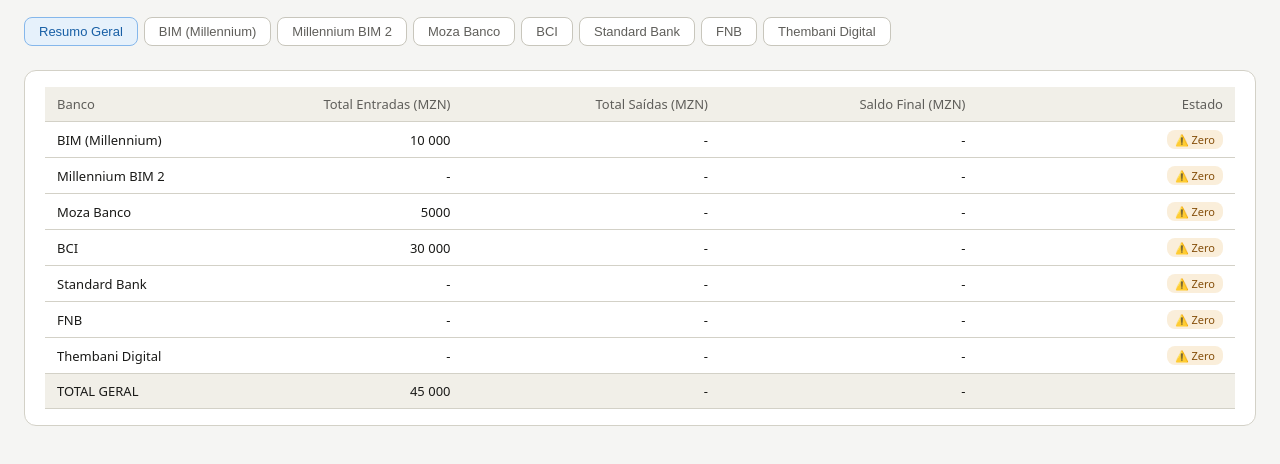
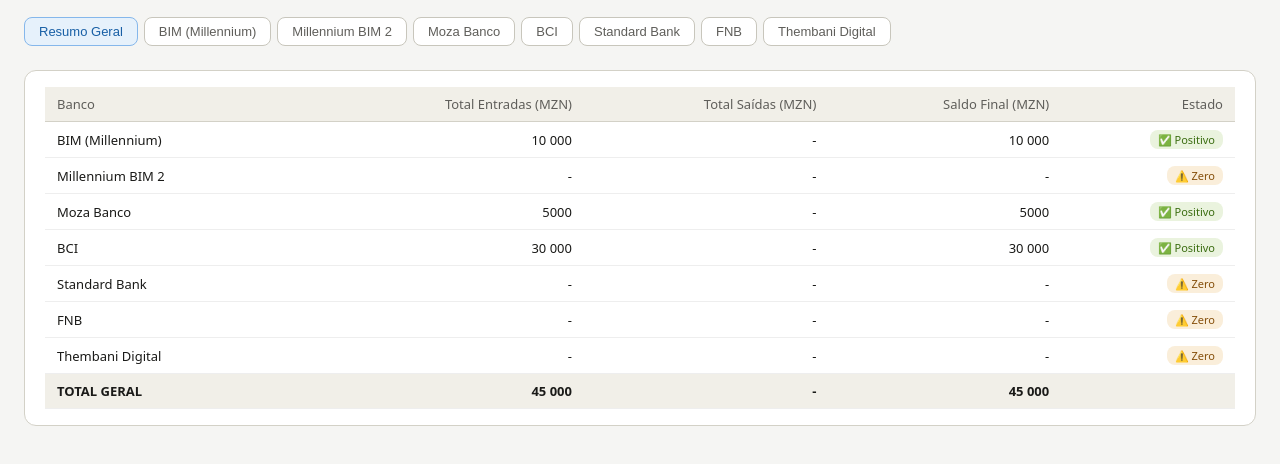
Before and after one commit to VAMOS-tecnico/CONTROLO-FINANCEIRO, a plain HTML site: page index.html in a window 1280 px wide. Shown: the part 54-518 px from the top of the page. Drawn offline with Linux system fonts and the light colour scheme.

Commit message:
Update index.html

```diff
--- a/index.html
+++ b/index.html
@@ -4,13 +4,12 @@
 <meta charset="UTF-8">
 <meta name="viewport" content="width=device-width, initial-scale=1.0">
 <title>Controlo Bancário</title>
-<link rel="stylesheet" href="https://cdn.jsdelivr.net/npm/@tabler/icons-webfont@2.44.0/tabler-icons.min.css">
 <style>
 *{box-sizing:border-box;margin:0;padding:0}
 body{font-family:system-ui,-apple-system,sans-serif;background:#f5f5f3;color:#1a1a18;min-height:100vh;padding:1.5rem}
 h1{font-size:20px;font-weight:500;margin-bottom:1.25rem;color:#1a1a18}
 .tabs{display:flex;gap:6px;flex-wrap:wrap;margin-bottom:1.5rem}
-.tab{padding:6px 14px;border-radius:8px;border:0.5px solid #c8c6bc;background:#fff;cursor:pointer;font-size:13px;color:#5f5e5a;transition:all .15s}
+.tab{padding:6px 14px;border-radius:8px;border:1px solid #c8c6bc;background:#fff;cursor:pointer;font-size:13px;color:#5f5e5a;transition:all .15s}
 .tab.active{background:#e6f1fb;color:#185fa5;border-color:#85b7eb;font-weight:500}
 .tab:hover:not(.active){background:#f1efe8}
 .page{display:none}.page.active{display:block}
@@ -21,27 +20,27 @@
 .metric-value{font-size:20px;font-weight:500;color:#1a1a18}
 .metric-value.green{color:#3b6d11}
 .metric-value.red{color:#a32d2d}
-.card{background:#fff;border:0.5px solid #d3d1c7;border-radius:12px;padding:1rem 1.25rem;margin-bottom:1rem;overflow-x:auto}
-table{width:100%;border-collapse:collapse;font-size:12px;table-layout:fixed}
-th{background:#f1efe8;color:#5f5e5a;padding:6px 8px;text-align:right;font-weight:500;border-bottom:0.5px solid #d3d1c7}
-th:first-child{text-align:left;width:160px}
-td{padding:5px 8px;text-align:right;border-bottom:0.5px solid #d3d1c7;color:#1a1a18}
-td:first-child{text-align:left;color:#5f5e5a}
-tr.total td{font-weight:500;background:#f1efe8;color:#1a1a18}
+.card{background:#fff;border:1px solid #d3d1c7;border-radius:12px;padding:1rem 1.25rem;margin-bottom:1rem;overflow-x:auto}
+table{width:100%;border-collapse:collapse;font-size:12px}
+th{background:#f1efe8;color:#5f5e5a;padding:6px 8px;text-align:right;font-weight:500;border-bottom:1px solid #d3d1c7;white-space:nowrap}
+th:first-child{text-align:left;min-width:150px}
+td{padding:4px 6px;text-align:right;border-bottom:1px solid #eee;color:#1a1a18;white-space:nowrap}
+td:first-child{text-align:left;color:#5f5e5a;min-width:150px}
+tr.total td{font-weight:600;background:#f1efe8;color:#1a1a18}
 tr.total td:first-child{color:#1a1a18}
-input[type=number]{width:100%;text-align:right;background:transparent;border:none;font-size:12px;color:#185fa5;font-family:inherit;padding:2px 0}
-input[type=number]:focus{outline:none;background:#e6f1fb;border-radius:3px}
-input[type=number]::-webkit-inner-spin-button{opacity:0}
+.cell-input{width:72px;text-align:right;background:#fff;border:1px solid #c8c6bc;border-radius:4px;font-size:12px;color:#185fa5;font-family:inherit;padding:3px 5px;display:block}
+.cell-input:focus{outline:none;border-color:#85b7eb;background:#e6f1fb}
 .resumo-table{width:100%;border-collapse:collapse;font-size:13px}
-.resumo-table th{background:#f1efe8;padding:8px 12px;text-align:right;font-weight:500;color:#5f5e5a;border-bottom:0.5px solid #d3d1c7}
+.resumo-table th{background:#f1efe8;padding:8px 12px;text-align:right;font-weight:500;color:#5f5e5a;border-bottom:1px solid #d3d1c7}
 .resumo-table th:first-child{text-align:left}
-.resumo-table td{padding:8px 12px;text-align:right;border-bottom:0.5px solid #d3d1c7;color:#1a1a18}
+.resumo-table td{padding:8px 12px;text-align:right;border-bottom:1px solid #eee;color:#1a1a18}
 .resumo-table td:first-child{text-align:left;font-weight:500}
+.resumo-table tr.total td{font-weight:600;background:#f1efe8}
 .badge{display:inline-block;padding:2px 8px;border-radius:8px;font-size:11px;font-weight:500}
 .badge.pos{background:#eaf3de;color:#3b6d11}
 .badge.neg{background:#fcebeb;color:#a32d2d}
 .badge.zero{background:#faeeda;color:#854f0b}
-@media(max-width:600px){th:first-child{width:110px}th,td{padding:4px 5px;font-size:11px}}
+@media(max-width:600px){th:first-child,td:first-child{min-width:100px}.cell-input{width:58px}}
 </style>
 </head>
 <body>
@@ -55,164 +54,181 @@
 const ENTRADA_ROWS=['Depósito em Dinheiro','Transferência Recebida','Outros Rendimentos'];
 const SAIDA_ROWS=['Levantamento em Dinheiro','Transferência Enviada','Pagamento de Serviços','Outras Despesas'];
 
-function fmt(n){if(!n||n===0)return '-';return n.toLocaleString('pt-MZ',{minimumFractionDigits:0,maximumFractionDigits:0});}
+// state[bankIdx][section][rowIdx][monthIdx]
+const state = BANKS.map(() => ({
+  entradas: ENTRADA_ROWS.map(() => Array(12).fill(0)),
+  saidas:   SAIDA_ROWS.map(()   => Array(12).fill(0))
+}));
 
-const state={};
-BANKS.forEach(b=>{
-  state[b]={entradas:{},saidas:{},saldo_inicial:Array(12).fill(0)};
-  ENTRADA_ROWS.forEach(r=>{state[b].entradas[r]=Array(12).fill(0);});
-  SAIDA_ROWS.forEach(r=>{state[b].saidas[r]=Array(12).fill(0);});
-});
-state['BIM (Millennium)'].entradas['Depósito em Dinheiro'][0]=10000;
-state['Moza Banco'].entradas['Transferência Recebida'][0]=5000;
-state['BCI'].entradas['Transferência Recebida'][0]=30000;
+// Seed initial values
+state[0].entradas[0][0] = 10000; // BIM Jan depósito
+state[2].entradas[1][0] = 5000;  // Moza Banco Jan transf
+state[3].entradas[1][0] = 30000; // BCI Jan transf
 
-function getEntradasTotal(bank,m){return ENTRADA_ROWS.reduce((s,r)=>s+state[bank].entradas[r][m],0);}
-function getSaidasTotal(bank,m){return SAIDA_ROWS.reduce((s,r)=>s+state[bank].saidas[r][m],0);}
-function getSaldoFinal(bank,m){return(state[bank].saldo_inicial[m]||0)+getEntradasTotal(bank,m)-getSaidasTotal(bank,m);}
-function getTotalEntradas(bank){return MONTHS.reduce((_,__,m)=>_+getEntradasTotal(bank,m),0);}
-function getTotalSaidas(bank){return MONTHS.reduce((_,__,m)=>_+getSaidasTotal(bank,m),0);}
-function getSaldoFinalTotal(bank){return getSaldoFinal(bank,11);}
-
-function buildMonthTable(rows,section,bank){
-  let html=`<table><thead><tr><th>Descrição</th>`;
-  MONTHS.forEach(m=>html+=`<th>${m}</th>`);
-  html+=`<th>Total</th></tr></thead><tbody>`;
-  rows.forEach(row=>{
-    html+=`<tr><td>${row}</td>`;
-    MONTHS.forEach((_,mi)=>{
-      const val=section==='entradas'?state[bank].entradas[row][mi]:state[bank].saidas[row][mi];
-      html+=`<td><input type="number" min="0" step="100" value="${val||''}" placeholder="0" data-bank="${bank}" data-section="${section}" data-row="${row}" data-month="${mi}" oninput="updateVal(this)"></td>`;
-    });
-    const total=section==='entradas'?MONTHS.reduce((_,__,mi)=>_+state[bank].entradas[row][mi],0):MONTHS.reduce((_,__,mi)=>_+state[bank].saidas[row][mi],0);
-    html+=`<td id="rt-${bank}-${section}-${row.replace(/\s/g,'_')}">${fmt(total)}</td></tr>`;
-  });
-  html+=`<tr class="total"><td>TOTAL</td>`;
-  MONTHS.forEach((_,mi)=>{
-    const t=section==='entradas'?getEntradasTotal(bank,mi):getSaidasTotal(bank,mi);
-    html+=`<td id="ct-${bank}-${section}-${mi}">${fmt(t)}</td>`;
-  });
-  const grand=section==='entradas'?getTotalEntradas(bank):getTotalSaidas(bank);
-  html+=`<td id="gt-${bank}-${section}">${fmt(grand)}</td></tr></tbody></table>`;
-  return html;
+function fmt(n) {
+  if (!n || n === 0) return '-';
+  return n.toLocaleString('pt-MZ', {minimumFractionDigits:0, maximumFractionDigits:0});
 }
 
-function buildBankPage(bank){
-  const te=getTotalEntradas(bank),ts=getTotalSaidas(bank),sf=getSaldoFinalTotal(bank);
+function sumEntradas(bi, mi) { return state[bi].entradas.reduce((s,r) => s + r[mi], 0); }
+function sumSaidas(bi, mi)   { return state[bi].saidas.reduce((s,r)   => s + r[mi], 0); }
+function saldoFinal(bi, mi)  { return sumEntradas(bi,mi) - sumSaidas(bi,mi); }
+function totalEntradasBank(bi){ return MONTHS.reduce((_,__,m)=>_+sumEntradas(bi,m),0); }
+function totalSaidasBank(bi)  { return MONTHS.reduce((_,__,m)=>_+sumSaidas(bi,m),0); }
+function saldoFinalTotal(bi)  { return MONTHS.reduce((_,__,m)=>_+saldoFinal(bi,m),0); }
+
+function makeId(bi, sec, ri, mi) { return `c_${bi}_${sec}_${ri}_${mi}`; }
+
+function buildMonthTable(bi, sec, rows) {
+  let h = `<table><thead><tr><th>Descrição</th>`;
+  MONTHS.forEach(m => h += `<th>${m}</th>`);
+  h += `<th>Total</th></tr></thead><tbody>`;
+
+  rows.forEach((row, ri) => {
+    h += `<tr><td>${row}</td>`;
+    MONTHS.forEach((_, mi) => {
+      const id = makeId(bi, sec, ri, mi);
+      const val = state[bi][sec][ri][mi];
+      h += `<td><input class="cell-input" id="${id}" type="text" inputmode="numeric" value="${val || ''}" placeholder="0"></td>`;
+    });
+    h += `<td id="rt_${bi}_${sec}_${ri}">-</td></tr>`;
+  });
+
+  h += `<tr class="total"><td>TOTAL</td>`;
+  MONTHS.forEach((_, mi) => h += `<td id="ct_${bi}_${sec}_${mi}">-</td>`);
+  h += `<td id="gt_${bi}_${sec}">-</td></tr></tbody></table>`;
+  return h;
+}
+
+function buildBankPage(bi) {
   return `
   <div class="grid">
-    <div class="metric"><div class="metric-label">Total Entradas</div><div class="metric-value green" id="m-e-${bank}">${fmt(te)} MZN</div></div>
-    <div class="metric"><div class="metric-label">Total Saídas</div><div class="metric-value red" id="m-s-${bank}">${fmt(ts)} MZN</div></div>
-    <div class="metric"><div class="metric-label">Saldo Final</div><div class="metric-value ${sf>=0?'green':'red'}" id="m-sf-${bank}">${fmt(sf)} MZN</div></div>
+    <div class="metric"><div class="metric-label">Total Entradas</div><div class="metric-value green" id="me_${bi}">-</div></div>
+    <div class="metric"><div class="metric-label">Total Saídas</div><div class="metric-value red" id="ms_${bi}">-</div></div>
+    <div class="metric"><div class="metric-label">Saldo Final</div><div class="metric-value green" id="msf_${bi}">-</div></div>
   </div>
   <p class="section-title">Depósitos / Entradas (MZN)</p>
-  <div class="card">${buildMonthTable(ENTRADA_ROWS,'entradas',bank)}</div>
+  <div class="card">${buildMonthTable(bi, 'entradas', ENTRADA_ROWS)}</div>
   <p class="section-title">Saques / Saídas (MZN)</p>
-  <div class="card">${buildMonthTable(SAIDA_ROWS,'saidas',bank)}</div>
+  <div class="card">${buildMonthTable(bi, 'saidas', SAIDA_ROWS)}</div>
   <p class="section-title">Resumo de Saldo (MZN)</p>
   <div class="card">
     <table><thead><tr><th>Saldo</th>${MONTHS.map(m=>`<th>${m}</th>`).join('')}<th>Total</th></tr></thead>
-    <tbody>
-    <tr class="total"><td>Saldo Final</td>${MONTHS.map((_,mi)=>`<td id="sf-${bank}-${mi}">${fmt(getSaldoFinal(bank,mi))}</td>`).join('')}<td id="sf-${bank}-total">${fmt(sf)}</td></tr>
-    </tbody></table>
+    <tbody><tr class="total"><td>Saldo Final</td>
+    ${MONTHS.map((_,mi)=>`<td id="sf_${bi}_${mi}">-</td>`).join('')}
+    <td id="sft_${bi}">-</td></tr></tbody></table>
   </div>`;
 }
 
-function buildResumoPage(){
-  let html=`<div class="card"><table class="resumo-table"><thead><tr><th>Banco</th><th>Total Entradas (MZN)</th><th>Total Saídas (MZN)</th><th>Saldo Final (MZN)</th><th>Estado</th></tr></thead><tbody>`;
-  BANKS.forEach(b=>{
-    const te=getTotalEntradas(b),ts=getTotalSaidas(b),sf=getSaldoFinalTotal(b);
-    const estado=sf>0?'<span class="badge pos">✅ Positivo</span>':sf<0?'<span class="badge neg">❌ Negativo</span>':'<span class="badge zero">⚠️ Zero</span>';
-    html+=`<tr><td>${b}</td><td id="r-e-${b.replace(/[\s()]/g,'_')}">${fmt(te)}</td><td id="r-s-${b.replace(/[\s()]/g,'_')}">${fmt(ts)}</td><td id="r-sf-${b.replace(/[\s()]/g,'_')}">${fmt(sf)}</td><td>${estado}</td></tr>`;
+function buildResumoPage() {
+  let h = `<div class="card"><table class="resumo-table"><thead><tr>
+    <th>Banco</th><th>Total Entradas (MZN)</th><th>Total Saídas (MZN)</th><th>Saldo Final (MZN)</th><th>Estado</th>
+  </tr></thead><tbody>`;
+  BANKS.forEach((b, bi) => {
+    h += `<tr><td>${b}</td><td id="re_${bi}">-</td><td id="rs_${bi}">-</td><td id="rsf_${bi}">-</td><td id="rest_${bi}">-</td></tr>`;
   });
-  const grandE=BANKS.reduce((s,b)=>s+getTotalEntradas(b),0);
-  const grandS=BANKS.reduce((s,b)=>s+getTotalSaidas(b),0);
-  const grandSF=BANKS.reduce((s,b)=>s+getSaldoFinalTotal(b),0);
-  html+=`<tr class="total"><td>TOTAL GERAL</td><td id="r-ge">${fmt(grandE)}</td><td id="r-gs">${fmt(grandS)}</td><td id="r-gsf">${fmt(grandSF)}</td><td></td></tr>`;
-  html+=`</tbody></table></div>`;
-  return html;
+  h += `<tr class="total"><td>TOTAL GERAL</td><td id="rge">-</td><td id="rgs">-</td><td id="rgsf">-</td><td></td></tr>`;
+  h += `</tbody></table></div>`;
+  return h;
 }
 
-function updateVal(el){
-  const{bank,section,row,month}=el.dataset;
-  const val=parseFloat(el.value)||0;
-  if(section==='entradas')state[bank].entradas[row][parseInt(month)]=val;
-  else state[bank].saidas[row][parseInt(month)]=val;
-  refreshPage(bank);refreshResumo();
+function refreshBank(bi) {
+  // Row totals
+  ['entradas','saidas'].forEach(sec => {
+    const rows = sec === 'entradas' ? ENTRADA_ROWS : SAIDA_ROWS;
+    rows.forEach((_, ri) => {
+      const t = state[bi][sec][ri].reduce((s,v)=>s+v,0);
+      const el = document.getElementById(`rt_${bi}_${sec}_${ri}`);
+      if (el) el.textContent = fmt(t);
+    });
+    MONTHS.forEach((_,mi) => {
+      const t = sec === 'entradas' ? sumEntradas(bi,mi) : sumSaidas(bi,mi);
+      const el = document.getElementById(`ct_${bi}_${sec}_${mi}`);
+      if (el) el.textContent = fmt(t);
+    });
+    const grand = sec === 'entradas' ? totalEntradasBank(bi) : totalSaidasBank(bi);
+    const el = document.getElementById(`gt_${bi}_${sec}`);
+    if (el) el.textContent = fmt(grand);
+  });
+  MONTHS.forEach((_,mi) => {
+    const el = document.getElementById(`sf_${bi}_${mi}`);
+    if (el) el.textContent = fmt(saldoFinal(bi,mi));
+  });
+  const te = totalEntradasBank(bi), ts = totalSaidasBank(bi), sf = saldoFinalTotal(bi);
+  const sfte = document.getElementById(`sft_${bi}`);
+  if (sfte) sfte.textContent = fmt(sf);
+  const me = document.getElementById(`me_${bi}`);
+  const ms = document.getElementById(`ms_${bi}`);
+  const msf = document.getElementById(`msf_${bi}`);
+  if (me) me.textContent = fmt(te) + ' MZN';
+  if (ms) ms.textContent = fmt(ts) + ' MZN';
+  if (msf) { msf.textContent = fmt(sf) + ' MZN'; msf.className = 'metric-value ' + (sf >= 0 ? 'green' : 'red'); }
 }
 
-function refreshPage(bank){
-  ENTRADA_ROWS.forEach(row=>{
-    const t=MONTHS.reduce((_,__,mi)=>_+state[bank].entradas[row][mi],0);
-    const el=document.getElementById(`rt-${bank}-entradas-${row.replace(/\s/g,'_')}`);
-    if(el)el.textContent=fmt(t);
+function refreshResumo() {
+  let grandE=0, grandS=0, grandSF=0;
+  BANKS.forEach((_, bi) => {
+    const te=totalEntradasBank(bi), ts=totalSaidasBank(bi), sf=saldoFinalTotal(bi);
+    grandE+=te; grandS+=ts; grandSF+=sf;
+    const el_e=document.getElementById(`re_${bi}`);
+    const el_s=document.getElementById(`rs_${bi}`);
+    const el_sf=document.getElementById(`rsf_${bi}`);
+    const el_st=document.getElementById(`rest_${bi}`);
+    if(el_e) el_e.textContent=fmt(te);
+    if(el_s) el_s.textContent=fmt(ts);
+    if(el_sf) el_sf.textContent=fmt(sf);
+    if(el_st) el_st.innerHTML = sf>0
+      ? '<span class="badge pos">✅ Positivo</span>'
+      : sf<0 ? '<span class="badge neg">❌ Negativo</span>'
+      : '<span class="badge zero">⚠️ Zero</span>';
   });
-  SAIDA_ROWS.forEach(row=>{
-    const t=MONTHS.reduce((_,__,mi)=>_+state[bank].saidas[row][mi],0);
-    const el=document.getElementById(`rt-${bank}-saidas-${row.replace(/\s/g,'_')}`);
-    if(el)el.textContent=fmt(t);
-  });
-  MONTHS.forEach((_,mi)=>{
-    const ce=document.getElementById(`ct-${bank}-entradas-${mi}`);
-    const cs=document.getElementById(`ct-${bank}-saidas-${mi}`);
-    const sf=document.getElementById(`sf-${bank}-${mi}`);
-    if(ce)ce.textContent=fmt(getEntradasTotal(bank,mi));
-    if(cs)cs.textContent=fmt(getSaidasTotal(bank,mi));
-    if(sf)sf.textContent=fmt(getSaldoFinal(bank,mi));
-  });
-  const gte=document.getElementById(`gt-${bank}-entradas`);
-  const gts=document.getElementById(`gt-${bank}-saidas`);
-  const sfTotal=document.getElementById(`sf-${bank}-total`);
-  const te=getTotalEntradas(bank),ts=getTotalSaidas(bank),sf2=getSaldoFinalTotal(bank);
-  if(gte)gte.textContent=fmt(te);
-  if(gts)gts.textContent=fmt(ts);
-  if(sfTotal)sfTotal.textContent=fmt(sf2);
-  const me=document.getElementById(`m-e-${bank}`);
-  const ms=document.getElementById(`m-s-${bank}`);
-  const msf=document.getElementById(`m-sf-${bank}`);
-  if(me){me.textContent=fmt(te)+' MZN';me.className='metric-value green';}
-  if(ms){ms.textContent=fmt(ts)+' MZN';ms.className='metric-value red';}
-  if(msf){msf.textContent=fmt(sf2)+' MZN';msf.className='metric-value '+(sf2>=0?'green':'red');}
+  const ge=document.getElementById('rge'),gs=document.getElementById('rgs'),gsf=document.getElementById('rgsf');
+  if(ge) ge.textContent=fmt(grandE);
+  if(gs) gs.textContent=fmt(grandS);
+  if(gsf) gsf.textContent=fmt(grandSF);
 }
 
-function refreshResumo(){
-  BANKS.forEach(b=>{
-    const key=b.replace(/[\s()]/g,'_');
-    const te=getTotalEntradas(b),ts=getTotalSaidas(b),sf=getSaldoFinalTotal(b);
-    const re=document.getElementById(`r-e-${key}`);
-    const rs=document.getElementById(`r-s-${key}`);
-    const rsf=document.getElementById(`r-sf-${key}`);
-    if(re)re.textContent=fmt(te);
-    if(rs)rs.textContent=fmt(ts);
-    if(rsf)rsf.textContent=fmt(sf);
+// Build DOM
+const tabsEl = document.getElementById('tabs');
+const pagesEl = document.getElementById('pages');
+let thtml = `<button class="tab active" onclick="switchTab('resumo',this)">Resumo Geral</button>`;
+let phtml = `<div class="page active" id="page_resumo">${buildResumoPage()}</div>`;
+BANKS.forEach((b, bi) => {
+  thtml += `<button class="tab" onclick="switchTab('b${bi}',this)">${b}</button>`;
+  phtml += `<div class="page" id="page_b${bi}">${buildBankPage(bi)}</div>`;
+});
+tabsEl.innerHTML = thtml;
+pagesEl.innerHTML = phtml;
+
+// Attach input listeners after DOM is built
+BANKS.forEach((_, bi) => {
+  ['entradas','saidas'].forEach(sec => {
+    const rows = sec === 'entradas' ? ENTRADA_ROWS : SAIDA_ROWS;
+    rows.forEach((_, ri) => {
+      MONTHS.forEach((_, mi) => {
+        const el = document.getElementById(makeId(bi, sec, ri, mi));
+        if (!el) return;
+        el.addEventListener('input', function() {
+          const v = parseFloat(this.value.replace(/[^\d.-]/g,'')) || 0;
+          state[bi][sec][ri][mi] = v;
+          refreshBank(bi);
+          refreshResumo();
+        });
+        el.addEventListener('focus', function() { this.select(); });
+      });
+    });
   });
-  const grandE=BANKS.reduce((s,b)=>s+getTotalEntradas(b),0);
-  const grandS=BANKS.reduce((s,b)=>s+getTotalSaidas(b),0);
-  const grandSF=BANKS.reduce((s,b)=>s+getSaldoFinalTotal(b),0);
-  const ge=document.getElementById('r-ge'),gs=document.getElementById('r-gs'),gsf=document.getElementById('r-gsf');
-  if(ge)ge.textContent=fmt(grandE);
-  if(gs)gs.textContent=fmt(grandS);
-  if(gsf)gsf.textContent=fmt(grandSF);
-}
+});
 
-const tabsEl=document.getElementById('tabs');
-const pagesEl=document.getElementById('pages');
+// Initial render
+BANKS.forEach((_, bi) => refreshBank(bi));
+refreshResumo();
 
-let thtml=`<button class="tab active" onclick="switchTab('resumo',this)">Resumo Geral</button>`;
-let phtml=`<div class="page active" id="page-resumo">${buildResumoPage()}</div>`;
-BANKS.forEach(b=>{
-  const id='page-'+b.replace(/[\s()]/g,'_');
-  thtml+=`<button class="tab" onclick="switchTab('${b.replace(/[\s()]/g,'_')}',this)">${b}</button>`;
-  phtml+=`<div class="page" id="${id}">${buildBankPage(b)}</div>`;
-});
-tabsEl.innerHTML=thtml;
-pagesEl.innerHTML=phtml;
-
-function switchTab(id,btn){
-  document.querySelectorAll('.tab').forEach(t=>t.classList.remove('active'));
-  document.querySelectorAll('.page').forEach(p=>p.classList.remove('active'));
+function switchTab(id, btn) {
+  document.querySelectorAll('.tab').forEach(t => t.classList.remove('active'));
+  document.querySelectorAll('.page').forEach(p => p.classList.remove('active'));
   btn.classList.add('active');
-  document.getElementById('page-'+id).classList.add('active');
+  document.getElementById('page_' + id).classList.add('active');
 }
 </script>
 </body>
```
